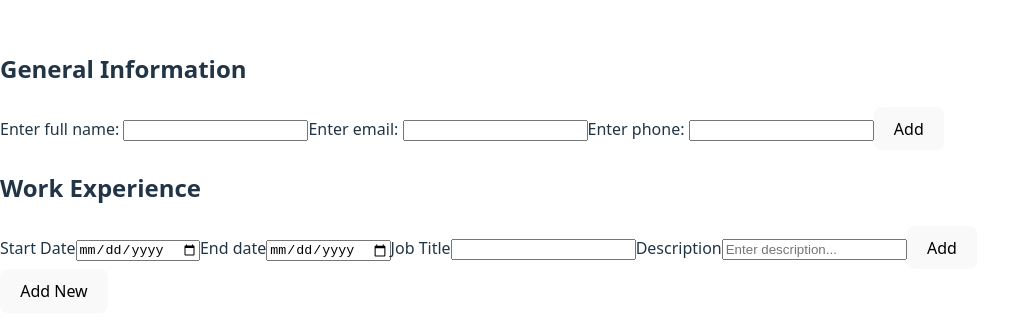
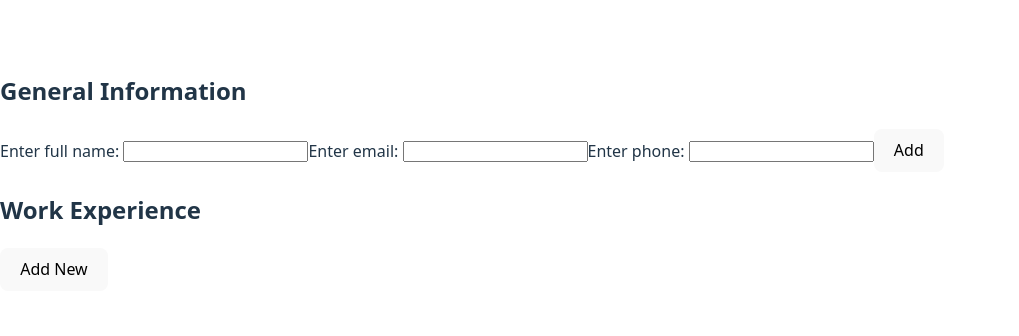
Before and after one commit to silasstephens15/odin-cv-application, a React (Vite) app: page / in a window 1280 px wide. Shown: the part 228-564 px from the top of the page, without its empty margins (0-1019 px from the left). Built offline with nearby package versions, Linux system fonts and the light colour scheme.

Commit message:
feat: added delete button for cards.
Users can now delete unwanted sections.

```diff
--- a/src/components.jsx
+++ b/src/components.jsx
@@ -66,7 +66,7 @@ function ExperienceSection() {
   };
   if (isEditing) {
     return (
-      <div className="card">
+      <>
         <form action="">
           <label htmlFor="dateStart">Start Date</label>
           <input
@@ -84,7 +84,7 @@ function ExperienceSection() {
             value={dateEnd}
             onChange={(e) => setDateEnd(e.target.value)}
           />
-          <label htmlFor="jobTitle">Job Title</label>
+          <label htmlFor="jobTitle">Title</label>
           <input
             type="text"
             id="jobTitle"
@@ -103,11 +103,11 @@ function ExperienceSection() {
           />
           <button onClick={changeIsEditing}>Add</button>
         </form>
-      </div>
+      </>
     );
   } else {
     return (
-      <div className="card">
+      <>
         <h3>{title}</h3>
         <p>
           {dateStart} - {dateEnd}
@@ -115,23 +115,31 @@ function ExperienceSection() {
         <br />
         <p>{description}</p>
         <button onClick={changeIsEditing}>Edit</button>
-      </div>
+      </>
     );
   }
 }
 
 function JobSection() {
-  const [experiences, setExperiences] = useState([
-    <ExperienceSection key={crypto.randomUUID()} />,
-  ]);
+  const [experiences, setExperiences] = useState([]);
   const addExperience = () => {
     setExperiences((prev) => [...prev, crypto.randomUUID()]);
+  };
+  const deleteCard = (e) => {
+    setExperiences((prev) => {
+      return prev.filter((item) => item != e.target.getAttribute("data-key"));
+    });
   };
   return (
     <div className="Section">
       <h2>Work Experience</h2>
       {experiences.map((item, index) => (
-        <ExperienceSection key={item} index="index" />
+        <div className="card" key={item}>
+          <ExperienceSection data-key={item} />
+          <button onClick={deleteCard} data-key={item}>
+            Delete
+          </button>
+        </div>
       ))}
       <button onClick={addExperience}>Add New</button>
     </div>
```
